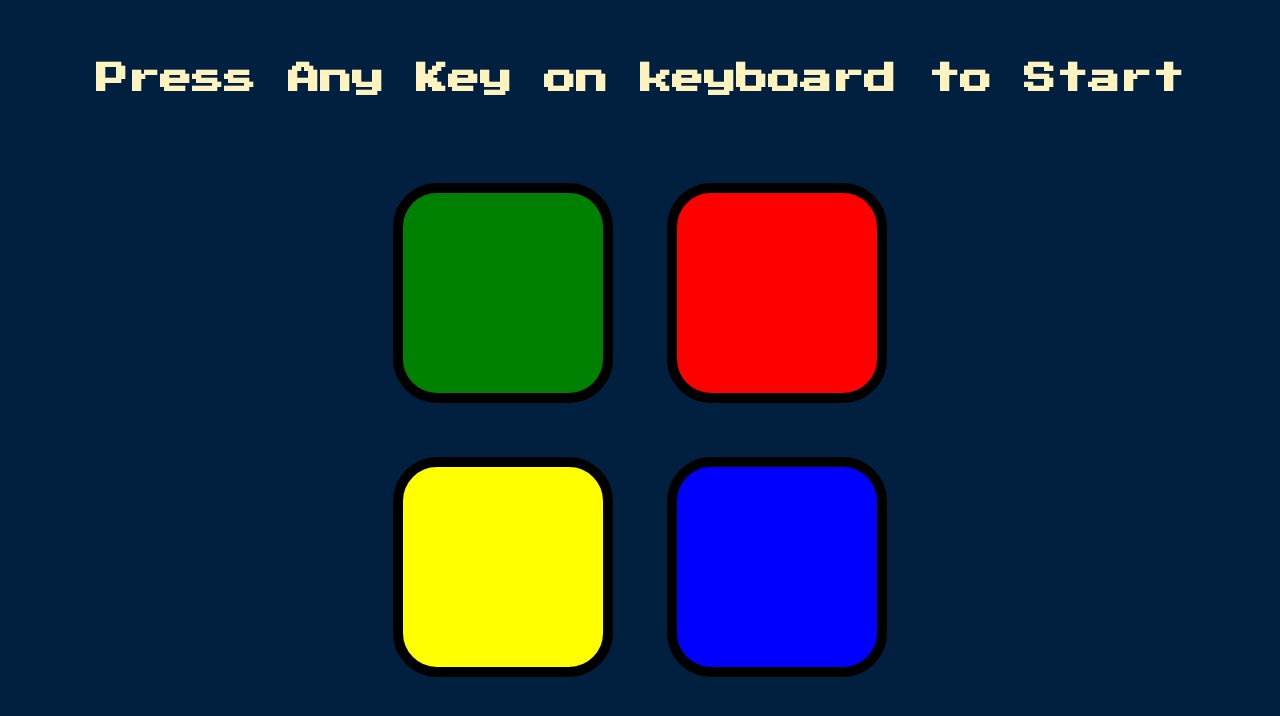
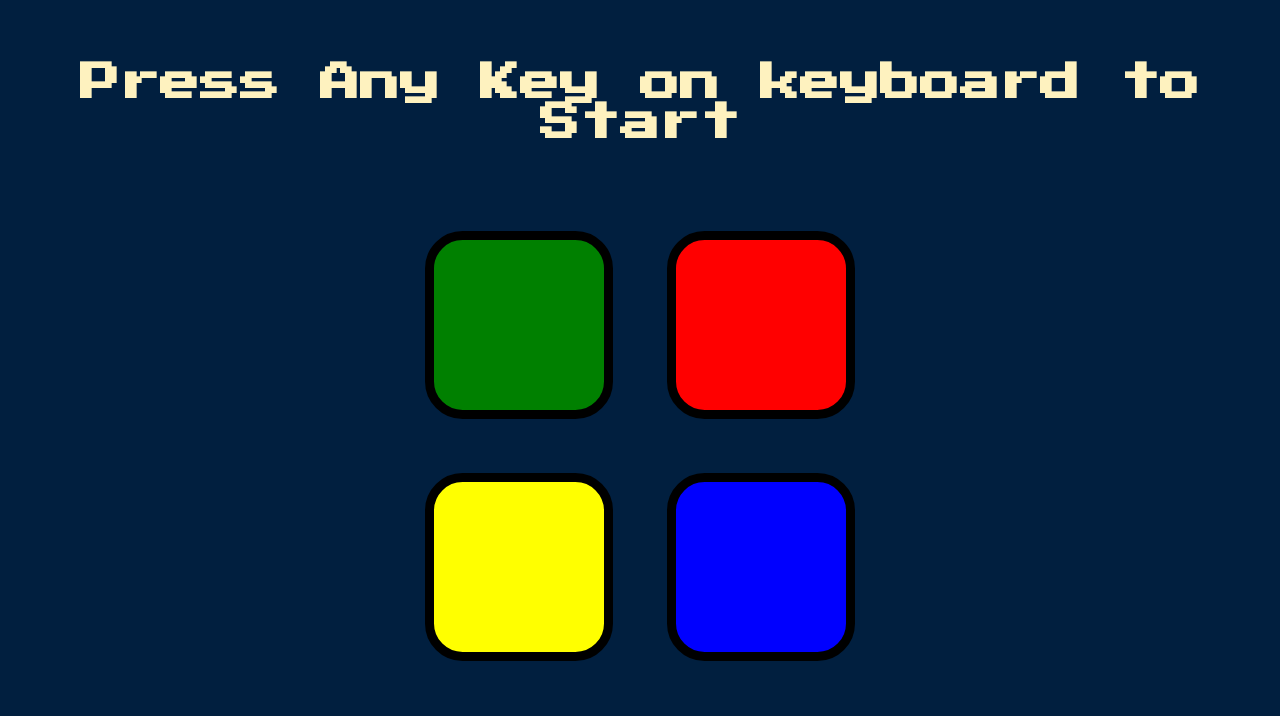
Before and after one commit to danaldi/Simon-game, a plain HTML site: page index.html in a window 1280 px wide. Drawn offline with nearby package versions, Linux system fonts and the light colour scheme.

Commit message:
Update styles.css

```diff
--- a/styles.css
+++ b/styles.css
@@ -5,7 +5,7 @@ body {
 
 #level-title {
   font-family: 'Press Start 2P', cursive;
-  font-size: 2rem;
+  font-size: 2.5rem;
   margin:  5%;
   color: #FEF2BF;
 }
@@ -20,9 +20,9 @@ body {
 .btn {
   margin: 25px;
   display: inline-block;
-  height: 200px;
-  width: 200px;
-  border: 10px solid black;
+  height: 170px;
+  width: 170px;
+  border: 9px solid black;
   border-radius: 20%;
 }
 
```
